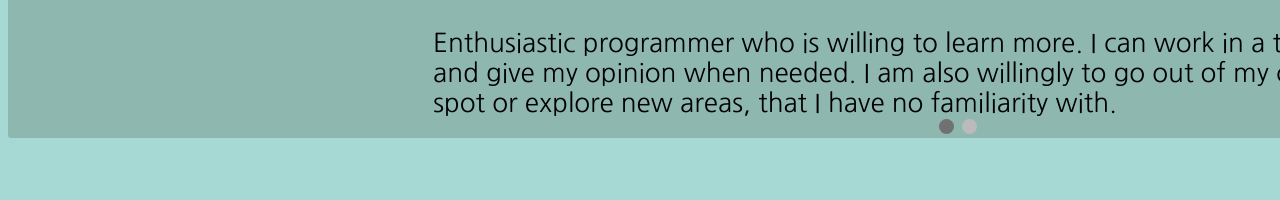
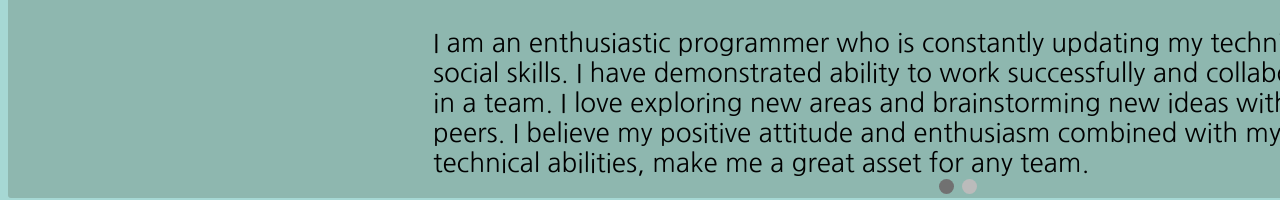
Before and after one commit to MarcusGan/Marcus, a plain HTML site: page index.html in a window 1280 px wide. Shown: the part 615-815 px from the top of the page. Drawn offline with nearby package versions, Linux system fonts and the light colour scheme; a web font is replaced by a local one.

Commit message:
Update Profile Content

```diff
--- a/index.html
+++ b/index.html
@@ -38,7 +38,7 @@
                         </div>
                         <div class="about_item" id='about_text'>
 
-Enthusiastic programmer who is willing to learn more. I can work in a team and give my opinion when needed. I am also willingly to go out of my comfort spot or explore new areas, that I have no familiarity with.
+I am an enthusiastic programmer who is constantly updating my technical and social skills. I have demonstrated ability to work successfully and collaboratively in a team. I love exploring new areas and brainstorming new ideas with my peers. I believe my positive attitude and enthusiasm combined with my technical abilities, make me a great asset for any team.
 
                         </div>
                     </div>
```
